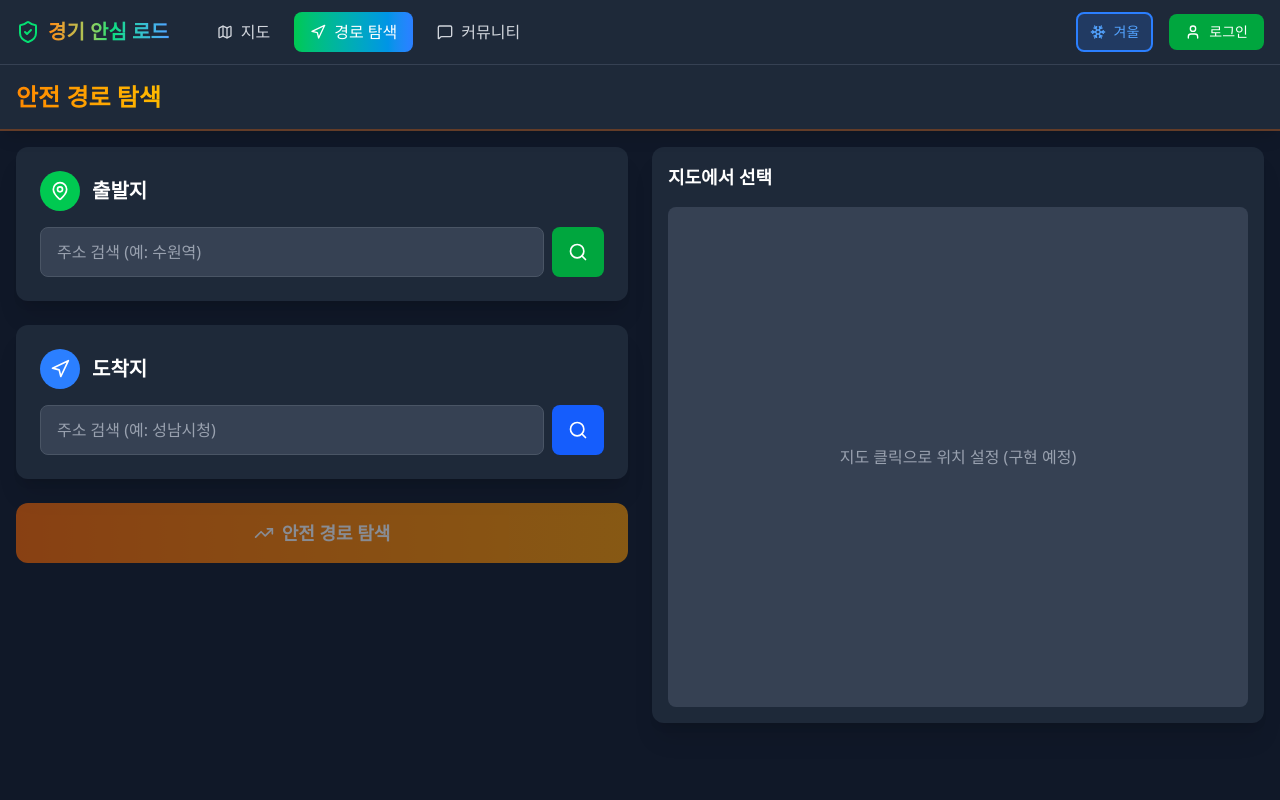
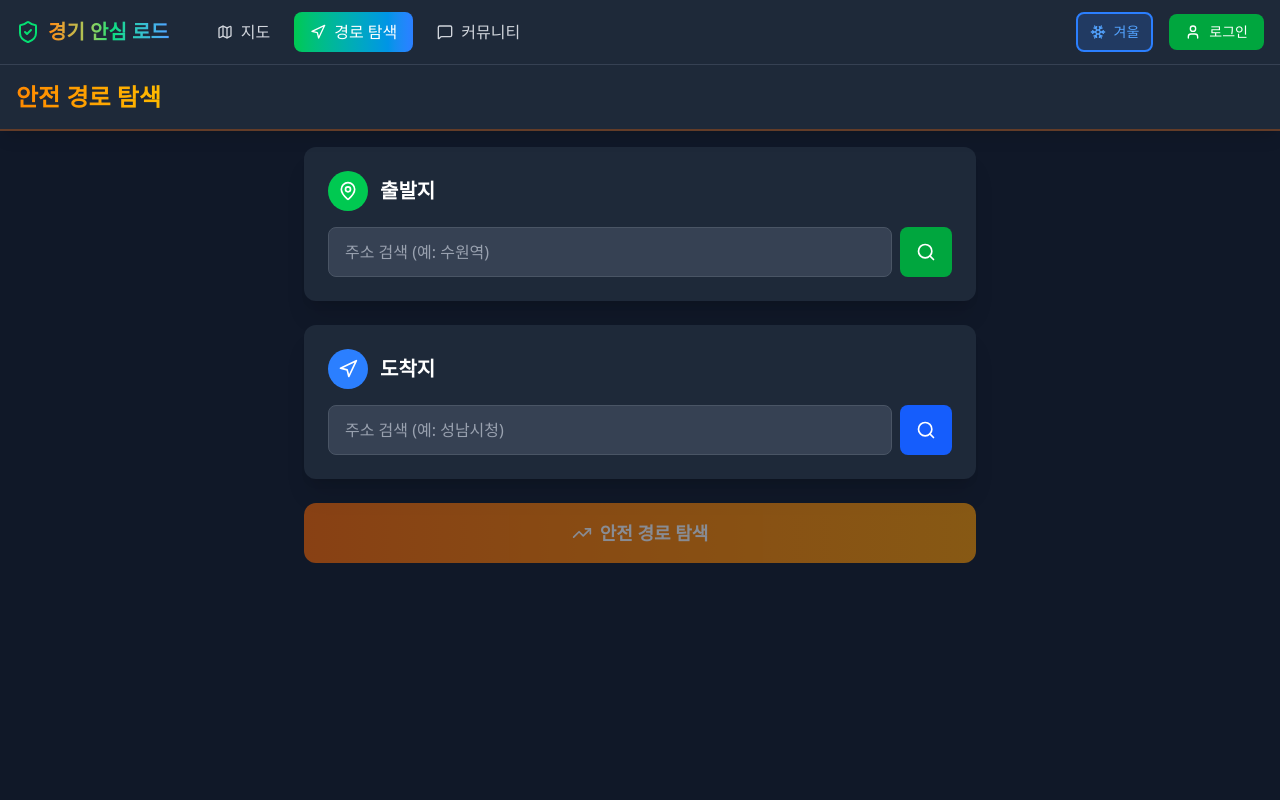
Before and after one commit to hanseo-lab/rider-oasis, a React (Vite) app in the folder front/: page /route-search in a window 1280 px wide. Shown: the top 800 px of the page. Built offline with nearby package versions, Linux system fonts and the light colour scheme.

Commit message:
fix: Simplify Route Search UI and Relax Route API Security

```diff
--- a/front/src/pages/RouteSearchPage.tsx
+++ b/front/src/pages/RouteSearchPage.tsx
@@ -176,7 +176,7 @@
 
       <div className="max-w-7xl mx-auto p-4">
         {step === 'search' ? (
-          <div className="grid md:grid-cols-2 gap-6">
+          <div className="max-w-2xl mx-auto space-y-6">
             {/* 왼쪽: 검색 폼 */}
             <div className="space-y-6">
               {/* 출발지 */}
@@ -274,13 +274,6 @@
               )}
             </div>
 
-            {/* 오른쪽: 지도 미리보기 */}
-            <div className="bg-gray-800 rounded-xl p-4 shadow-xl">
-              <h3 className="text-lg font-bold text-white mb-4">지도에서 선택</h3>
-              <div className="bg-gray-700 rounded-lg h-[500px] flex items-center justify-center text-gray-400">
-                <p>지도 클릭으로 위치 설정 (구현 예정)</p>
-              </div>
-            </div>
           </div>
         ) : (
           <div className="space-y-6">
```
Also changed, not shown: 1 other file (tests, documents, lock files or other folders).
